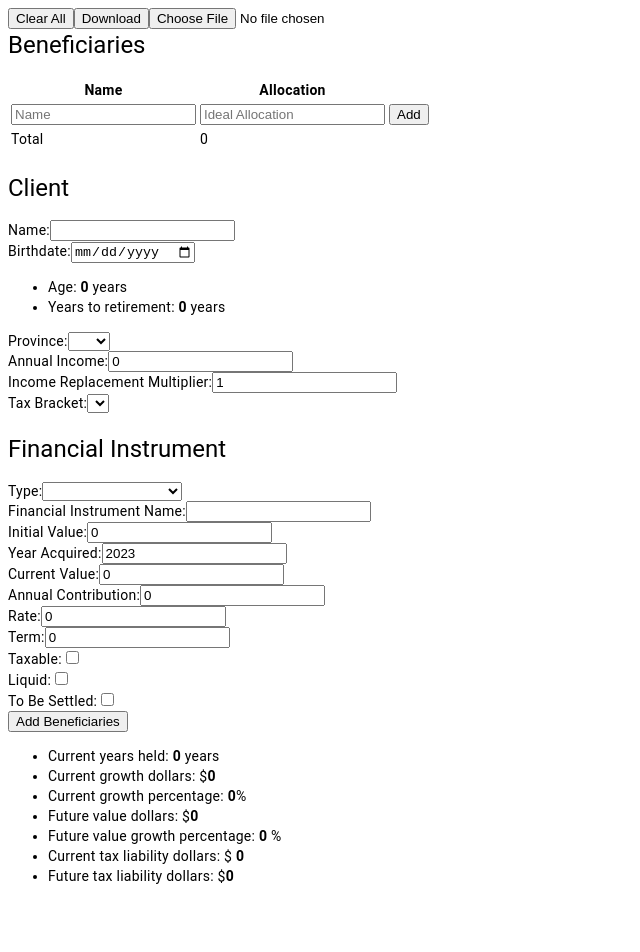
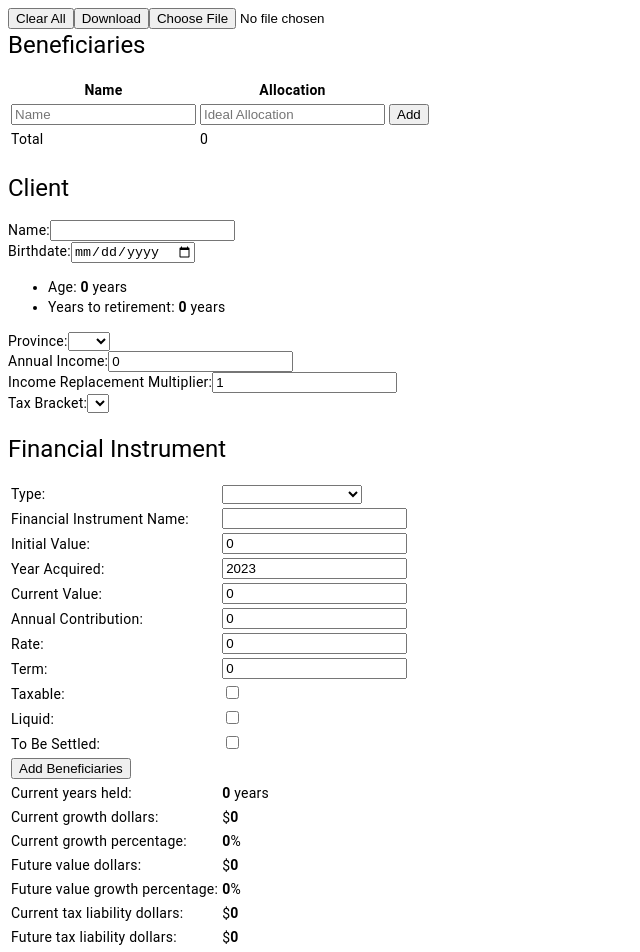
Before and after one commit to ynvtlmr/dynamic-needs-analysis, an Angular app: page / in a window 1280 px wide. Shown: the top 952 px of the page, without its empty margins (0-640 px from the left). Before the commit the page ends 900 px from the top, so only its background shows below. Built offline with nearby package versions, Linux system fonts and the light colour scheme.

Commit message:
move financial-instrument ui to table instead of div

```diff
--- a/src/app/financial-instrument/financial-instrument.component.html
+++ b/src/app/financial-instrument/financial-instrument.component.html
@@ -1,130 +1,121 @@
-<div>
-  <div>
-    <label for="type">Type:</label>
-    <select id="type" [(ngModel)]="type" (change)="onTypeChange(type)">
-      <option *ngFor="let type of financialInstrumentTypes" [value]="type">
-        {{ type }}
-      </option>
-    </select>
-  </div>
+<table>
+  <!-- Financial Instrument Type -->
+  <tr>
+    <td><label for="type">Type:</label></td>
+    <td>
+      <select id="type" [(ngModel)]="type" (change)="onTypeChange(type)">
+        <option *ngFor="let type of financialInstrumentTypes" [value]="type">{{ type }}</option>
+      </select>
+    </td>
+  </tr>
 
-  <div>
-    <label for="financialInstrumentName">Financial Instrument Name:</label>
-    <input
-      id="financialInstrumentName"
-      [(ngModel)]="financialInstrumentName"
-      type="text"
-    />
-  </div>
-  <div>
-    <label for="initialValue">Initial Value:</label>
-    <input
-      id="initialValue"
-      [(ngModel)]="initialValue"
-      (ngModelChange)="onInitialValueChange()"
-      type="number"
-    />
-  </div>
-  <div>
-    <label for="yearAcquired">Year Acquired:</label>
-    <input id="yearAcquired" [(ngModel)]="yearAcquired" type="number" />
-  </div>
-  <div>
-    <label for="currentValue">Current Value:</label>
-    <input
-      id="currentValue"
-      [(ngModel)]="currentValue"
-      (ngModelChange)="onCurrentValueChange()"
-      type="number"
-    />
-  </div>
-  <div>
-    <label for="annualContribution">Annual Contribution:</label>
-    <input
-      id="annualContribution"
-      [(ngModel)]="annualContribution"
-      type="number"
-    />
-  </div>
-  <div>
-    <label for="rate">Rate:</label>
-    <input id="rate" [(ngModel)]="rate" type="number" />
-  </div>
-  <div>
-    <label for="term">Term:</label>
-    <input id="term" [(ngModel)]="term" type="number" />
-  </div>
-  <div>
-    <label for="isTaxable">Taxable:</label>
-    <input id="isTaxable" [(ngModel)]="isTaxable" type="checkbox" />
-  </div>
-  <div>
-    <label for="isLiquid">Liquid:</label>
-    <input id="isLiquid" [(ngModel)]="isLiquid" type="checkbox" />
-  </div>
-  <div>
-    <label for="isToBeSettled">To Be Settled:</label>
-    <input id="isToBeSettled" [(ngModel)]="isToBeSettled" type="checkbox" />
-  </div>
+  <!-- Financial Instrument Name -->
+  <tr>
+    <td><label for="financialInstrumentName">Financial Instrument Name:</label></td>
+    <td><input id="financialInstrumentName" [(ngModel)]="financialInstrumentName" type="text"/></td>
+  </tr>
+
+  <!-- Initial Value -->
+  <tr>
+    <td><label for="initialValue">Initial Value:</label></td>
+    <td><input id="initialValue" [(ngModel)]="initialValue" (ngModelChange)="onInitialValueChange()" type="number"/></td>
+  </tr>
+
+  <!-- Year Acquired -->
+  <tr>
+    <td><label for="yearAcquired">Year Acquired:</label></td>
+    <td><input id="yearAcquired" [(ngModel)]="yearAcquired" type="number"/></td>
+  </tr>
+
+  <!-- Current Value -->
+  <tr>
+    <td><label for="currentValue">Current Value:</label></td>
+    <td><input id="currentValue" [(ngModel)]="currentValue" (ngModelChange)="onCurrentValueChange()" type="number"/></td>
+  </tr>
+
+  <!-- Annual Contribution -->
+  <tr>
+    <td><label for="annualContribution">Annual Contribution:</label></td>
+    <td><input id="annualContribution" [(ngModel)]="annualContribution" type="number"/></td>
+  </tr>
+
+  <!-- Rate -->
+  <tr>
+    <td><label for="rate">Rate:</label></td>
+    <td><input id="rate" [(ngModel)]="rate" type="number"/></td>
+  </tr>
+
+  <!-- Term -->
+  <tr>
+    <td><label for="term">Term:</label></td>
+    <td><input id="term" [(ngModel)]="term" type="number"/></td>
+  </tr>
+
+  <!-- Taxable -->
+  <tr>
+    <td><label for="isTaxable">Taxable:</label></td>
+    <td><input id="isTaxable" [(ngModel)]="isTaxable" type="checkbox"/></td>
+  </tr>
+
+  <!-- Liquid -->
+  <tr>
+    <td><label for="isLiquid">Liquid:</label></td>
+    <td><input id="isLiquid" [(ngModel)]="isLiquid" type="checkbox"/></td>
+  </tr>
+
+  <!-- To Be Settled -->
+  <tr>
+    <td><label for="isToBeSettled">To Be Settled:</label></td>
+    <td><input id="isToBeSettled" [(ngModel)]="isToBeSettled" type="checkbox"/></td>
+  </tr>
 
   <!-- Button to Load Beneficiaries -->
-  <button (click)="loadBeneficiaries()">Add Beneficiaries</button>
+  <tr>
+    <td colspan="2">
+      <button (click)="loadBeneficiaries()">Add Beneficiaries</button>
+    </td>
+  </tr>
 
-  <!-- Table for Beneficiaries -->
-  <table *ngIf="beneficiaries.length > 0">
-    <tr>
-      <th>Name</th>
-      <th>Allocation (%)</th>
-    </tr>
+  <!-- Beneficiaries Table -->
+  <ng-container *ngIf="beneficiaries.length > 0">
     <tr *ngFor="let beneficiary of beneficiaries; let i = index">
       <td>{{ beneficiary.name }}</td>
-      <td>
-        <input
-          type="number"
-          [(ngModel)]="beneficiary.allocation"
-          (ngModelChange)="updateAllocation(i, beneficiary.allocation)"
-        />
-      </td>
+      <td><input type="number" [(ngModel)]="beneficiary.allocation"
+                 (ngModelChange)="updateAllocation(i, beneficiary.allocation)"/></td>
     </tr>
     <tr>
-      <td>Total</td>
+      <td>Total Allocation (%)</td>
       <td>{{ totalAllocations }}</td>
     </tr>
-  </table>
+  </ng-container>
 
-  <ul>
-    <li>
-      Current years held: <strong>{{ currentYearsHeld }}</strong> years
-    </li>
-    <li>
-      Current growth dollars: $<strong>{{
-        currentGrowthDollars | number: "1.0-2"
-      }}</strong>
-    </li>
-    <li>
-      Current growth percentage:
-      <strong>{{ currentGrowthPercentage | number: "1.0-2" }}</strong
-      >%
-    </li>
-    <li>
-      Future value dollars: $<strong>{{
-        futureValueDollars | number: "1.0-2"
-      }}</strong>
-    </li>
-    <li>
-      Future value growth percentage:
-      <strong> {{ futureValueGrowthPercentage | number: "1.0-2" }} </strong>%
-    </li>
-    <li>
-      Current tax liability dollars: $
-      <strong>
-        {{ currentTaxLiabilityDollars | number: "1.0-2" }}
-      </strong>
-    </li>
-    <li>
-      Future tax liability dollars: $<strong>{{
-        futureTaxLiabilityDollars | number: "1.0-2"
-      }}</strong>
-    </li>
-  </ul>
-</div>
+  <!-- Display Elements -->
+  <tr>
+    <td>Current years held:</td>
+    <td><strong>{{ currentYearsHeld }}</strong> years</td>
+  </tr>
+  <tr>
+    <td>Current growth dollars:</td>
+    <td>$<strong>{{ currentGrowthDollars | number: "1.0-2" }}</strong></td>
+  </tr>
+  <tr>
+    <td>Current growth percentage:</td>
+    <td><strong>{{ currentGrowthPercentage | number: "1.0-2" }}</strong>%</td>
+  </tr>
+  <tr>
+    <td>Future value dollars:</td>
+    <td>$<strong>{{ futureValueDollars | number: "1.0-2" }}</strong></td>
+  </tr>
+  <tr>
+    <td>Future value growth percentage:</td>
+    <td><strong>{{ futureValueGrowthPercentage | number: "1.0-2" }}</strong>%</td>
+  </tr>
+  <tr>
+    <td>Current tax liability dollars:</td>
+    <td>$<strong>{{ currentTaxLiabilityDollars | number: "1.0-2" }}</strong></td>
+  </tr>
+  <tr>
+    <td>Future tax liability dollars:</td>
+    <td>$<strong>{{ futureTaxLiabilityDollars | number: "1.0-2" }}</strong></td>
+  </tr>
+</table>
```
